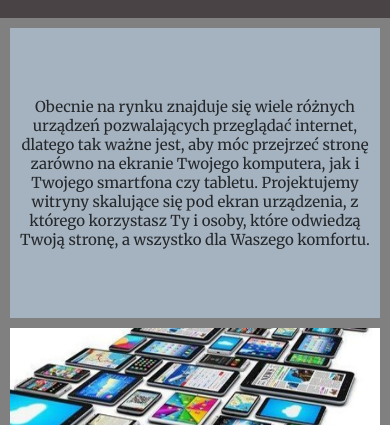
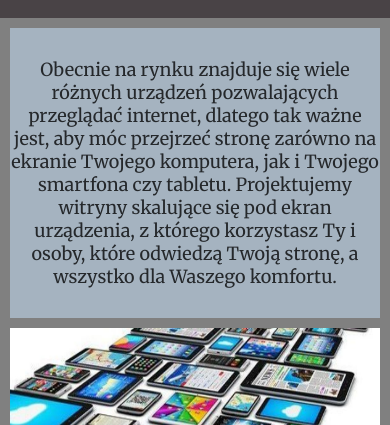
Before and after one commit to michosg15/Projekt-HTML, a plain HTML site: page index.html in a window 390 px wide. Shown: the part 419-844 px from the top of the page. Drawn offline with Linux system fonts and the light colour scheme.

Commit message:
finalfix4

```diff
--- a/styles.css
+++ b/styles.css
@@ -172,11 +172,13 @@ header {
   .offer{
     grid-template-columns: repeat(2, minmax(200px, 1fr));
   }
-  .itm{order:0;}
+
   .longtext{
-    font-size:15px;
+    font-size:18px;
     height: 350px;
   }
+
+  .itm{order:0;}
 
 }
 @media (max-width: 750px) {
@@ -186,6 +188,10 @@ header {
   .us p{
     padding-bottom: 10px;
     text-align:center;
+  }
+  .longtext{
+    font-size:18px;
+    height: 350px;
   }
 }
 
```
